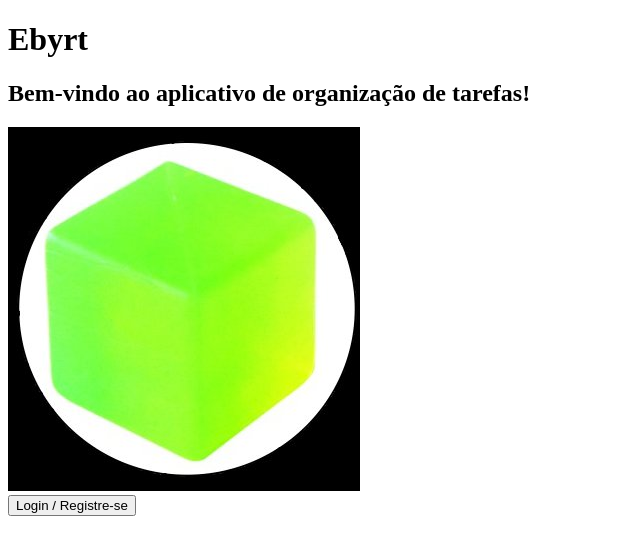
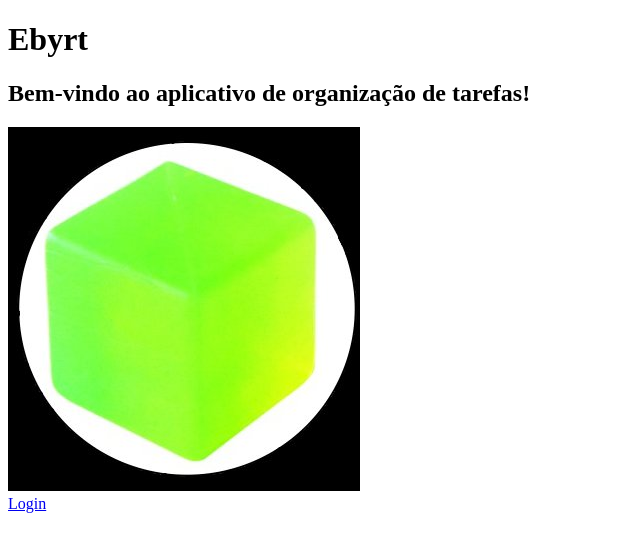
Before and after one commit to MilleneGalettiAcosta/Desafio-Trybe-Ebyrt, a React (Create React App) app in the folder app/frontend/: page / in a window 1280 px wide. Shown: the top 554 px of the page, without its empty margins (0-640 px from the left). Built offline with nearby package versions, Linux system fonts and the light colour scheme.

Commit message:
Feat: Adiciona link para login na página Home

```diff
--- a/app/frontend/src/pages/Home.tsx
+++ b/app/frontend/src/pages/Home.tsx
@@ -1,4 +1,5 @@
 import React from 'react';
+import LinkButton from '../components/LinkButton';
 import { cube } from '../images/index';
 
 interface IHomeProps {}
@@ -11,7 +12,7 @@ const Home: React.FC<IHomeProps> = () => {
       <h2>Bem-vindo ao aplicativo de organização de tarefas!</h2>
       <img src={ cube } alt="logo cubo verde" />
     </div>
-    <button type="button">Login / Registre-se</button>
+    <LinkButton to={'/login'} page={'Login'} />
     </>
   );
 };
```
